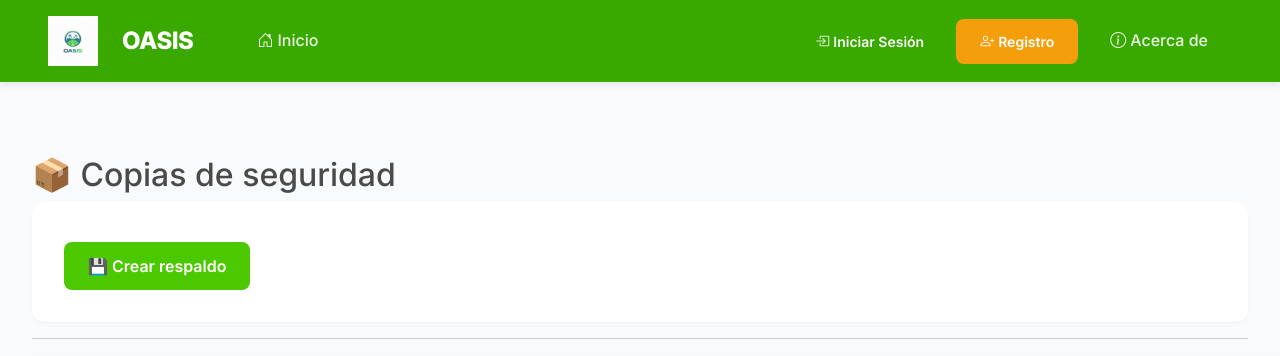
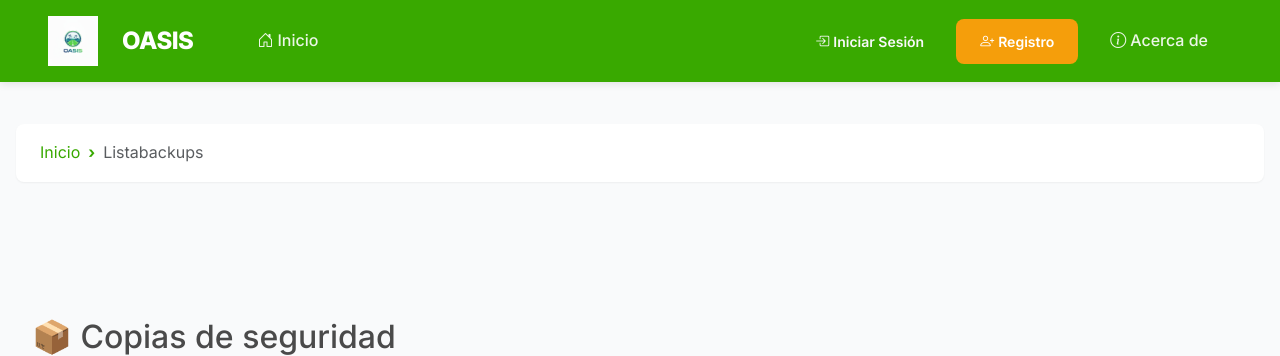
Before and after one commit to Andrespoveda2/Proyecto_arreglandoseXD, a Django app: page /backups/ in a window 1280 px wide; the page is wider, and only the part inside the window is pictured. Shown: the top 356 px of that part. Run offline with Django 5.2, Linux system fonts and the light colour scheme; data comes from the database, SQL or seed files in the repository; both versions use the stored data as it was after the commit.

Commit message:
navegacion

```diff
--- a/Prototipo_OASIS/Prototipo_OASIS/settings.py
+++ b/Prototipo_OASIS/Prototipo_OASIS/settings.py
@@ -56,6 +56,7 @@ TEMPLATES = [
                 'django.template.context_processors.request',
                 'django.contrib.auth.context_processors.auth',
                 'django.contrib.messages.context_processors.messages',
+                'django.template.context_processors.request',
             ],
         },
     },
--- a/Prototipo_OASIS/home/templates/base.html
+++ b/Prototipo_OASIS/home/templates/base.html
@@ -760,6 +760,25 @@
         </div>
     </nav>
 
+<!-- BREADCRUMB AUTOMÁTICO -->
+{% if request.resolver_match.url_name != 'home:inicio' %}
+<nav aria-label="breadcrumb" class="container mt-3">
+    <ol class="breadcrumb">
+        <li class="breadcrumb-item">
+            <a href="{% url 'home:inicio' %}">Inicio</a>
+        </li>
+        <li class="breadcrumb-item active" aria-current="page">
+            {% if request.resolver_match.url_name %}
+                {{ request.resolver_match.url_name|capfirst|cut:"_" }}
+            {% else %}
+                Página
+            {% endif %}
+        </li>
+    </ol>
+</nav>
+{% endif %}
+
+
     <!-- MENSAJES -->
     {% if messages %}
     <div class="container messages-container">
```
Also changed, not shown: Prototipo_OASIS/home/templates/acerca_de.html (+0 -10 lines), Prototipo_OASIS/db.sqlite3.
